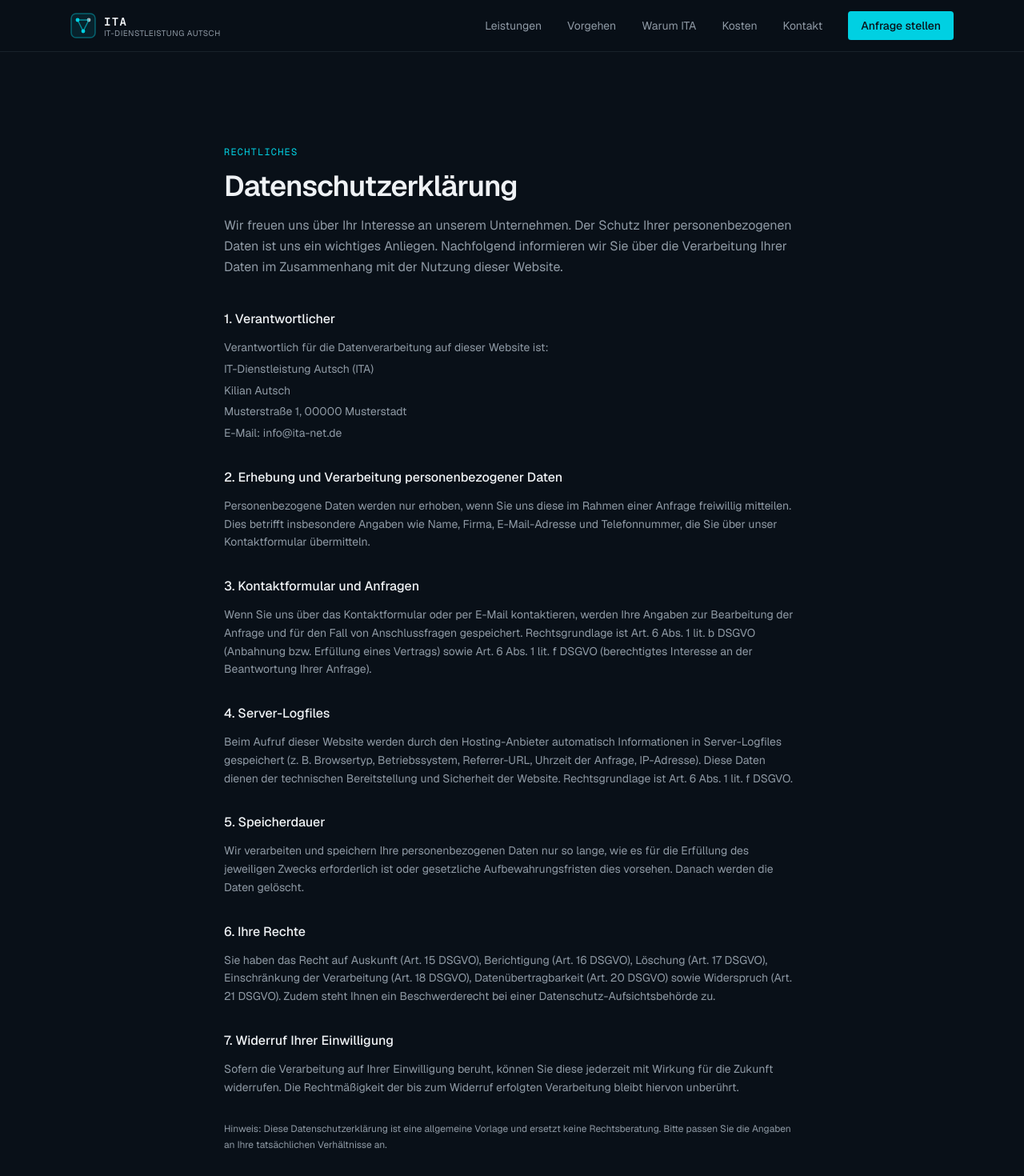
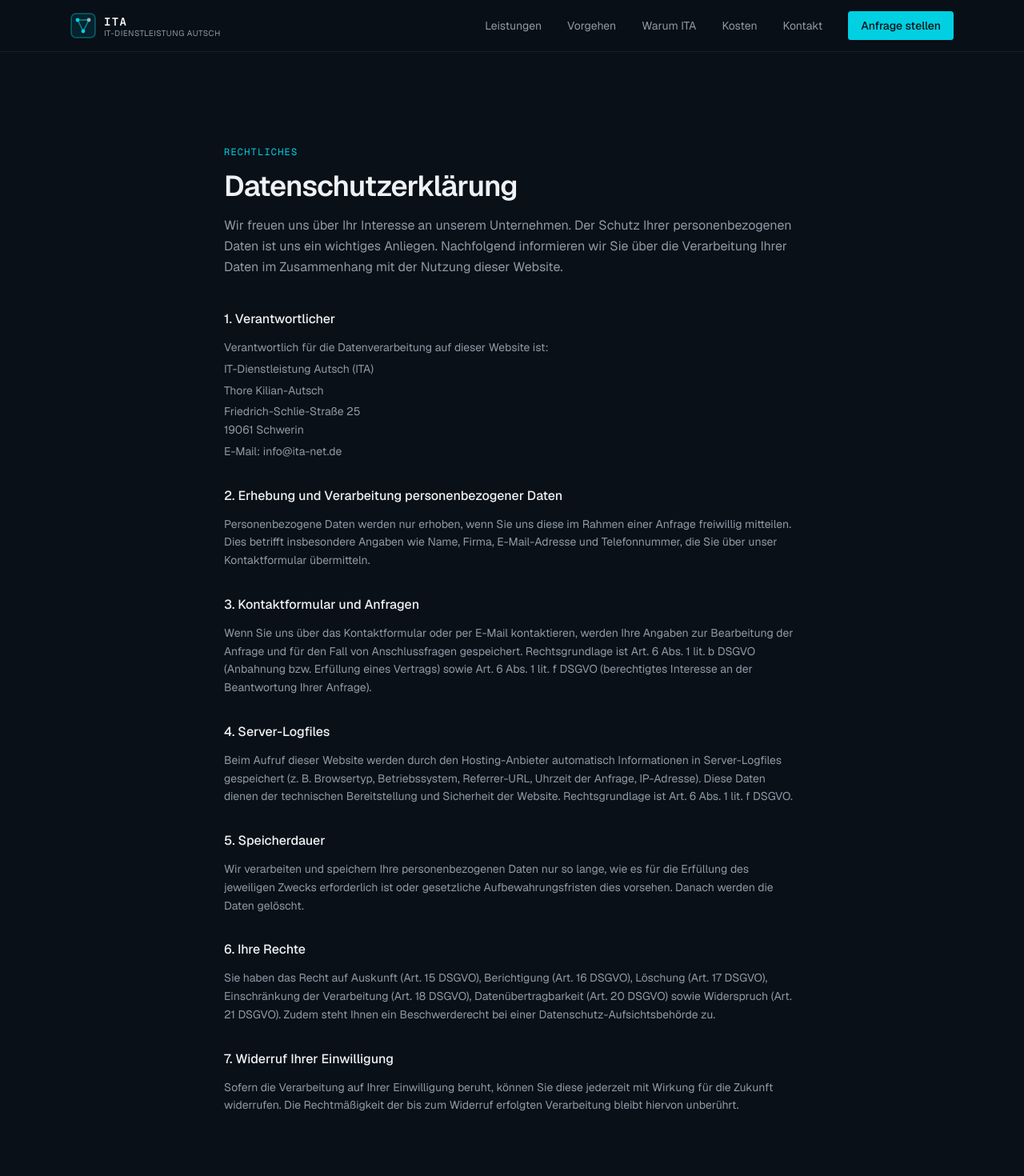
Before and after one commit to kilianautsch-code/ITA, a Next.js app: page /datenschutz in a window 1280 px wide. Shown: the top 1470 px of the page at 80% size. Built offline with nearby package versions, Linux system fonts and the light colour scheme.

Commit message:
Update Datenschutz contact details

```diff
--- a/app/datenschutz/page.tsx
+++ b/app/datenschutz/page.tsx
@@ -31,8 +31,8 @@ export default function DatenschutzPage() {
                   Verantwortlich für die Datenverarbeitung auf dieser Website ist:
                 </p>
                 <p>IT-Dienstleistung Autsch (ITA)</p>
-                <p>Kilian Autsch</p>
-                <p>Musterstraße 1, 00000 Musterstadt</p>
+                <p>Thore Kilian-Autsch</p>
+                <p>Friedrich-Schlie-Straße 25<br />19061 Schwerin</p>
                 <p>E-Mail: info@ita-net.de</p>
               </Block>
 
@@ -88,10 +88,6 @@ export default function DatenschutzPage() {
                 </p>
               </Block>
 
-              <p className="text-xs leading-relaxed text-muted-foreground">
-                Hinweis: Diese Datenschutzerklärung ist eine allgemeine Vorlage und ersetzt keine
-                Rechtsberatung. Bitte passen Sie die Angaben an Ihre tatsächlichen Verhältnisse an.
-              </p>
             </div>
           </div>
         </section>
```
